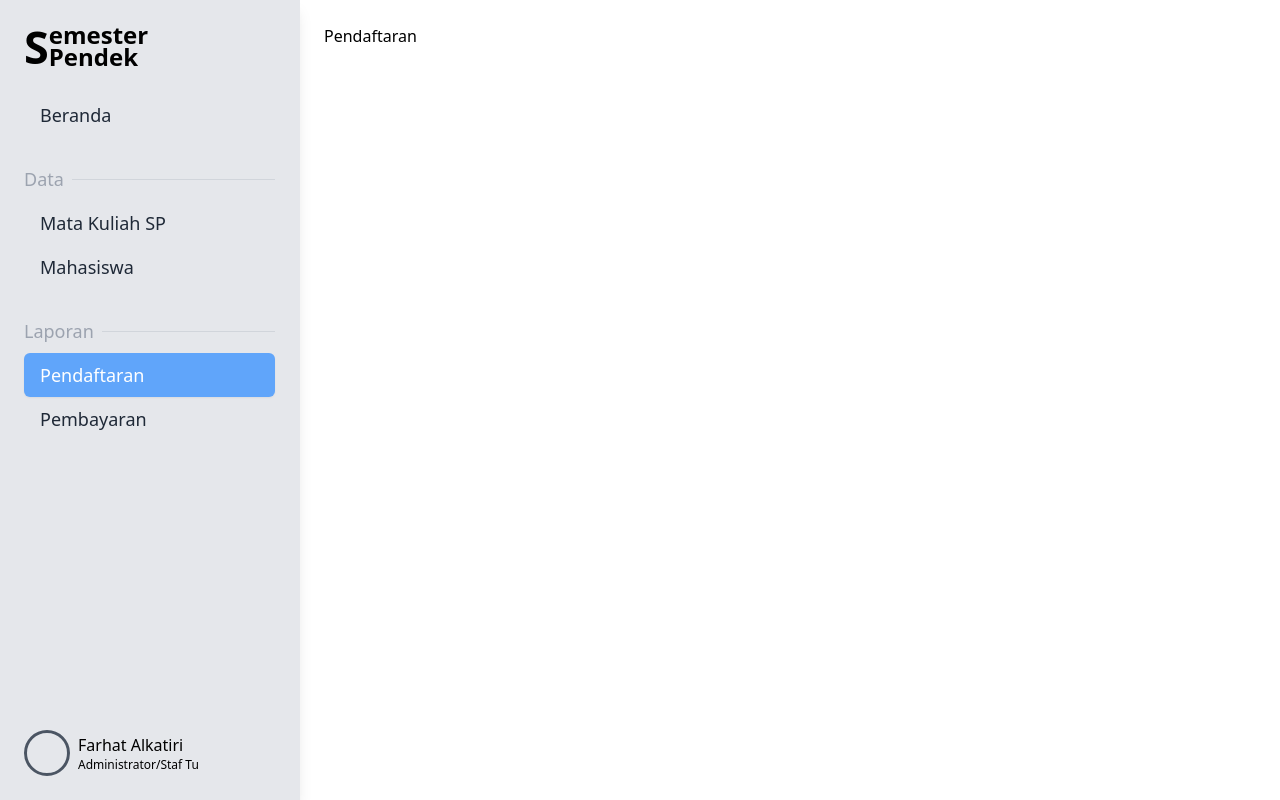
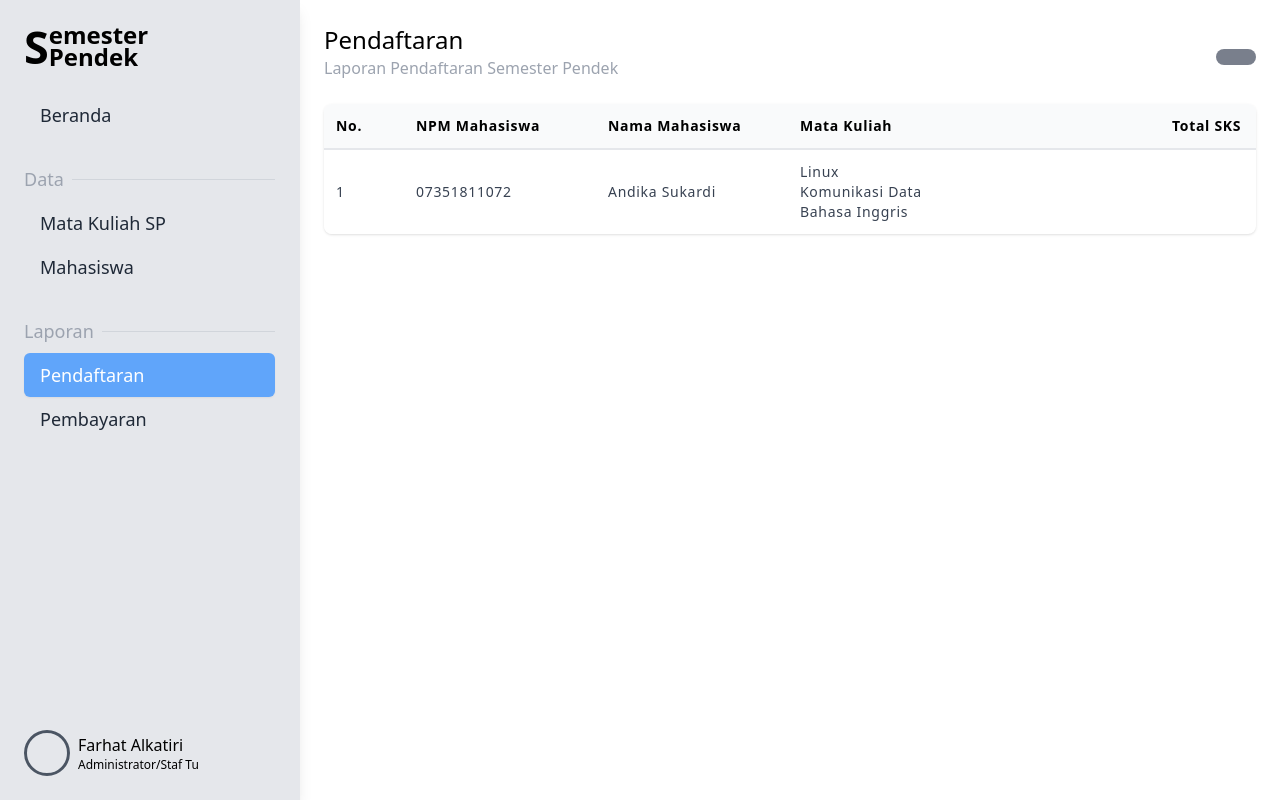
Before and after one commit to bernatzx/FMA-1911095, a PHP site: page /farhat/pages/pendaftaran in a window 1280 px wide. Run offline with PHP 8.4, Linux system fonts and the light colour scheme; some libraries are stand-ins or nearby versions.

Commit message:
ui index.php pendaftaran

```diff
--- a/pages/pendaftaran/index.php
+++ b/pages/pendaftaran/index.php
@@ -1,3 +1,45 @@
-<?php include_once '../../header.php' ?>
-Pendaftaran
-<?php include_once '../../footer.php' ?>
+<?php include_once "../../header.php"; ?>
+
+<div class="flex items-center justify-between mb-6 font-medium">
+    <div class="flex flex-col">
+        <span class="text-2xl">
+            Pendaftaran
+        </span>
+        <span class="text-gray-400">
+            Laporan Pendaftaran Semester Pendek
+        </span>
+    </div>
+    <div>
+        <button onclick="window.location.href=''" type="button"
+            class="bg-opacity-90 gap-2 px-5 py-2 bg-gray-500 hover:bg-green-800 text-sm text-white rounded-lg">
+            <i class="fas fa-refresh"></i>
+        </button>
+    </div>
+</div>
+<div class="overflow-auto rounded-lg shadow">
+    <table class="w-full">
+        <thead class="bg-gray-50 border-b-2 border-gray-200">
+            <tr>
+                <th class="p-3 text-sm font-semibold tracking-wider text-left w-20">No.</th>
+                <th class="p-3 text-sm font-semibold tracking-wider text-left w-48">NPM Mahasiswa</th>
+                <th class="p-3 text-sm font-semibold tracking-wider text-left w-48">Nama Mahasiswa</th>
+                <th class="p-3 text-sm font-semibold tracking-wider text-left">Mata Kuliah</th>
+                <th class="p-3 text-sm font-semibold tracking-wider text-left w-24">Total SKS</th>
+            </tr>
+        </thead>
+        <tbody>
+            <tr class="odd:bg-white even:bg-gray-50">
+                <td class="p-3 tracking-wider text-sm text-gray-700">1</td>
+                <td class="p-3 tracking-wider text-sm text-gray-700">07351811072</td>
+                <td class="p-3 tracking-wider text-sm text-gray-700">Andika Sukardi</td>
+                <td class="p-3 tracking-wider text-sm text-gray-700">
+                    <div>Linux</div>
+                    <div>Komunikasi Data</div>
+                    <div>Bahasa Inggris</div>
+                </td>
+            </tr>
+        </tbody>
+    </table>
+</div>
+
+<?php include_once "../../footer.php"; ?>
```
